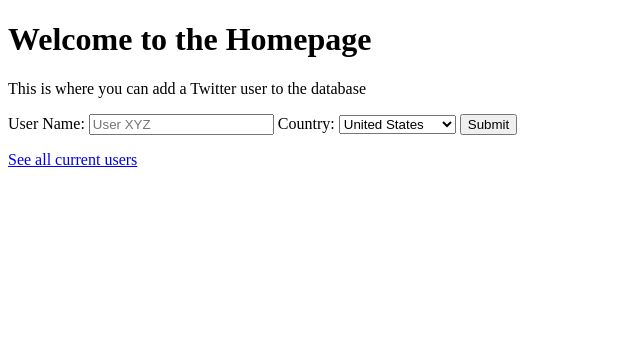
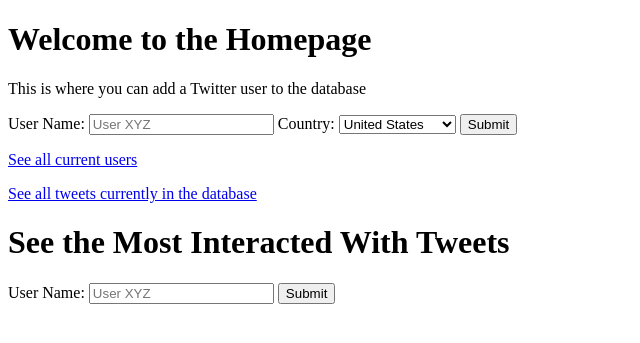
Before and after one commit to CaiNowicki/TwitOff, a Flask app: page / in a window 1280 px wide. Shown: the top 343 px of the page, without its empty margins (0-640 px from the left). Run offline with Flask 2, Linux system fonts and the light colour scheme.

Commit message:
added functionality to see user's most interactive tweets

```diff
--- a/web_app/app.py
+++ b/web_app/app.py
@@ -5,7 +5,6 @@ import tweepy
 from dotenv import load_dotenv
 import os
 import basilica
-import sqlite3
 
 from sqlalchemy.sql.functions import user
 from tweepy import TweepError
@@ -39,13 +38,22 @@ class Tweet(db.Model):
 auth = tweepy.OAuthHandler(TWITTER_API_KEY, TWITTER_API_SECRET)
 auth.set_access_token(TWITTER_ACCESS_TOKEN, TWITTER_ACCESS_TOKEN_SECRET)
 client = tweepy.API(auth)
-
-elon_tweets = client.user_timeline("elonmusk", tweet_mode="extended")
-for tweet in elon_tweets:
-    print(tweet.full_text)
-one_tweet = client.user_timeline('elonmusk', tweet_mode='extended', count=1)
-print(one_tweet[0].full_text)
-
+@app.route("/interactive_tweets", methods=["POST"])
+def interactive_tweets():
+    username = request.form['name']
+    friends = client.friends(username)
+    highest_count = 0
+    most_interacted_list = []
+    for friend in friends:
+        tweets = client.user_timeline(friend.screen_name, tweet_mode='extended')
+        for tweet in tweets:
+            interactions = tweet.retweet_count + tweet.favorite_count
+            if interactions >= highest_count:
+                most_interacted = str(tweet.user.screen_name) + ':' + str(tweet.full_text)
+                highest_count = interactions
+        most_interacted_list.append(most_interacted)
+        highest_count = 0
+    return jsonify(most_interacted_list)
 
 @app.route("/")
 def index():
@@ -66,8 +74,7 @@ def users():
 
 @app.route("/users/create", methods=["POST"])
 def create_user():
-    conn = sqlite3.connect('web_app_cai_nowicki.db')
-    c = conn.cursor()
+    db.session.commit()
     print("CREATING A NEW USER...")
     print("FORM DATA:", dict(request.form))
     name = request.form["name"]
@@ -77,24 +84,23 @@ def create_user():
         try:
             client.get_user(name)
             tweets = client.user_timeline(name, tweet_mode="extended")
-            query = "SELECT id FROM user WHERE name = %s" % name
-            #the dynamic string here doesn't work, try something else
-            user_id = c.execute(query).fetchone()
-            print(user_id)
-            db.session.add(Tweet(user_id=user_id, status=tweets[0].full_text))
+            user = User.query.filter_by(name=name).first()
+            db.session.add(Tweet(user_id=user.id, status=tweets[0].full_text))
+            db.session.commit()
         except TweepError:
             return render_template('error_new_user.html')
-        db.session.commit()
         print(jsonify({"message": "CREATED OK", "name": name}))
         return render_template('new_user_created.html')
     else:
         print(jsonify({"message": "OOPS PLEASE SPECIFY A NAME!"}))
         return render_template('error_new_user.html')
 
-users = User.query.all()  # returns a list of <class 'alchemy.User'>
-
-users_response = []
-for u in users:
-    user_dict = u.__dict__
-    del user_dict["_sa_instance_state"]
-    users_response.append(user_dict)
+@app.route("/tweets")
+def tweets():
+    tweets = Tweet.query.all()
+    tweets_list = []
+    for tweet in tweets:
+        tweet_dict = tweet.__dict__
+        del tweet_dict["_sa_instance_state"]
+        tweets_list.append(tweet_dict)
+    return jsonify(tweets_list)
--- /dev/null
+++ b/web_app/templates/content.html
@@ -0,0 +1,6 @@
+<!DOCTYPE html>
+<html lang="en">
+<pre>
+{{ text }}
+</pre>
+</html>
--- a/web_app/templates/homepage.html
+++ b/web_app/templates/homepage.html
@@ -26,6 +26,14 @@
         <button>Submit</button>
     </form>
     <p><a href="/users">See all current users</a></p>
+    <p><a href="/tweets">See all tweets currently in the database</a></p>
+    <h1>See the Most Interacted With Tweets</h1>
+
+    <form action="/interactive_tweets" method="POST">
+        <label>User Name:</label>
+        <input type="text" name="name" placeholder="User XYZ">
+        <button>Submit</button>
+    </form>
 
 </body>
 </html>
```
Also changed, not shown: web_app/web_app_cai_nowicki.db.
